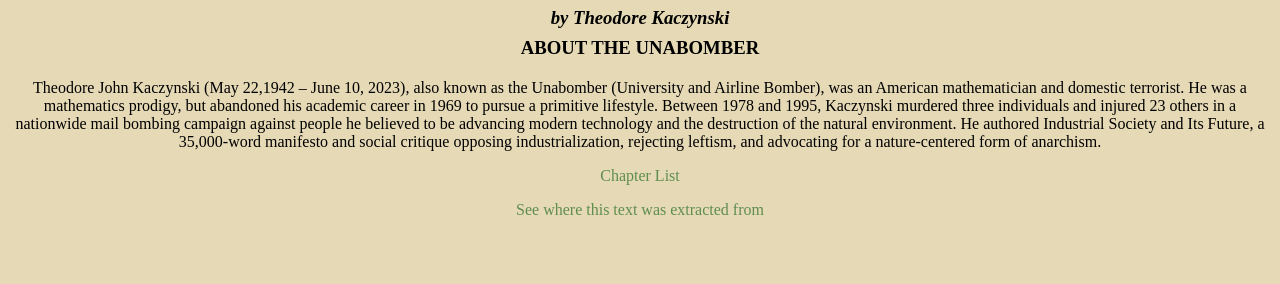
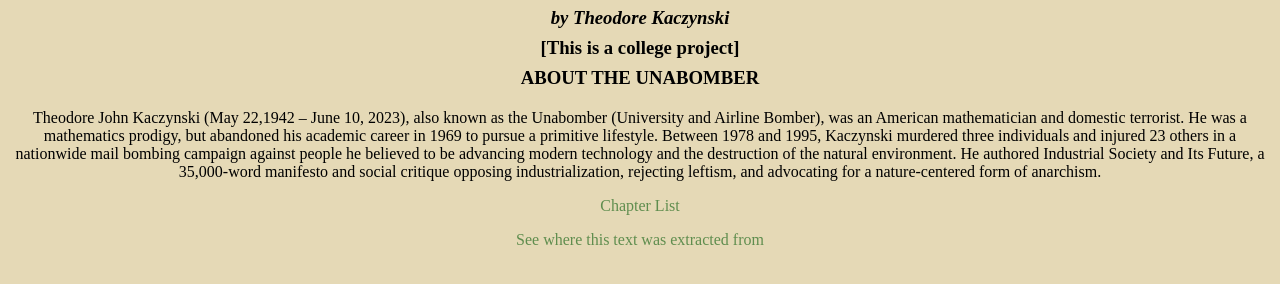
Before and after one commit to Freedom-Club-Website/FreedomClubWebsite, a plain HTML site: page index.html in a window 1280 px wide. Shown: the part 344-628 px from the top of the page. Drawn offline with Linux system fonts and the light colour scheme.

Commit message:
Update index.html

```diff
--- a/index.html
+++ b/index.html
@@ -26,6 +26,7 @@
                 <h3>The unabomber Manifesto &copy;</h3>
                 <h2>INDUSTRIAL SOCIETY AND ITS FUTURE </h2>
                 <h3><i>by Theodore Kaczynski</i></h3>
+                <h3>[This is a college project]</h3>
 
             </center>
 
```
